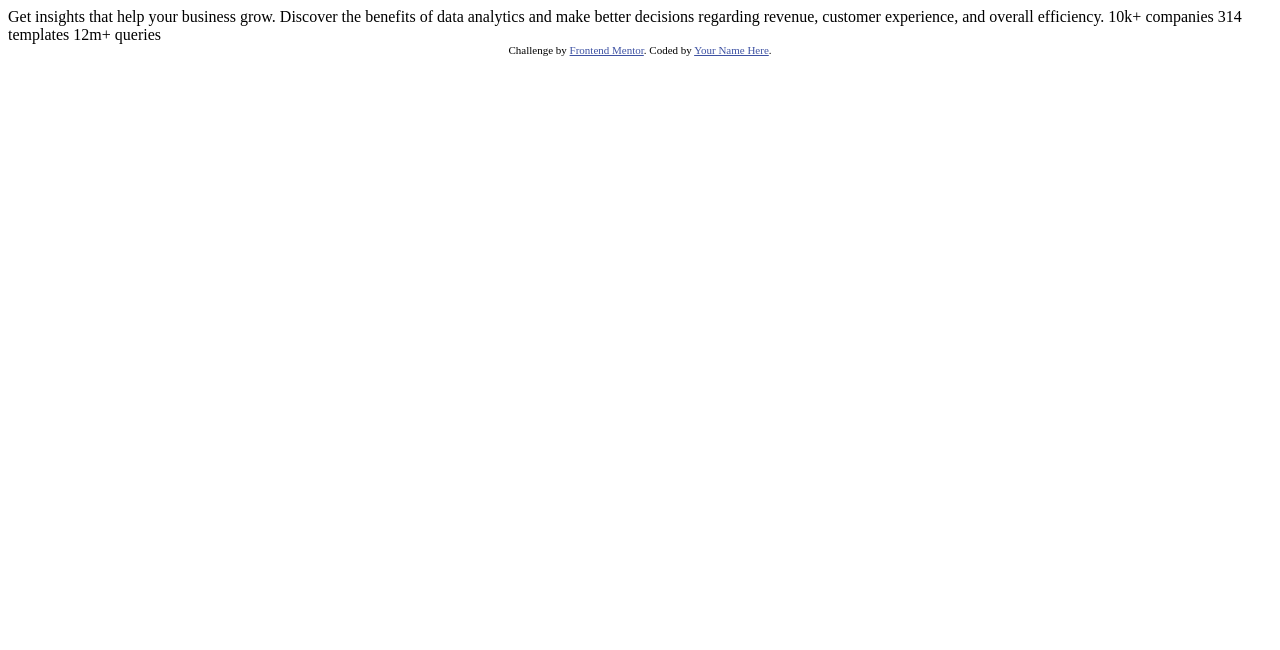
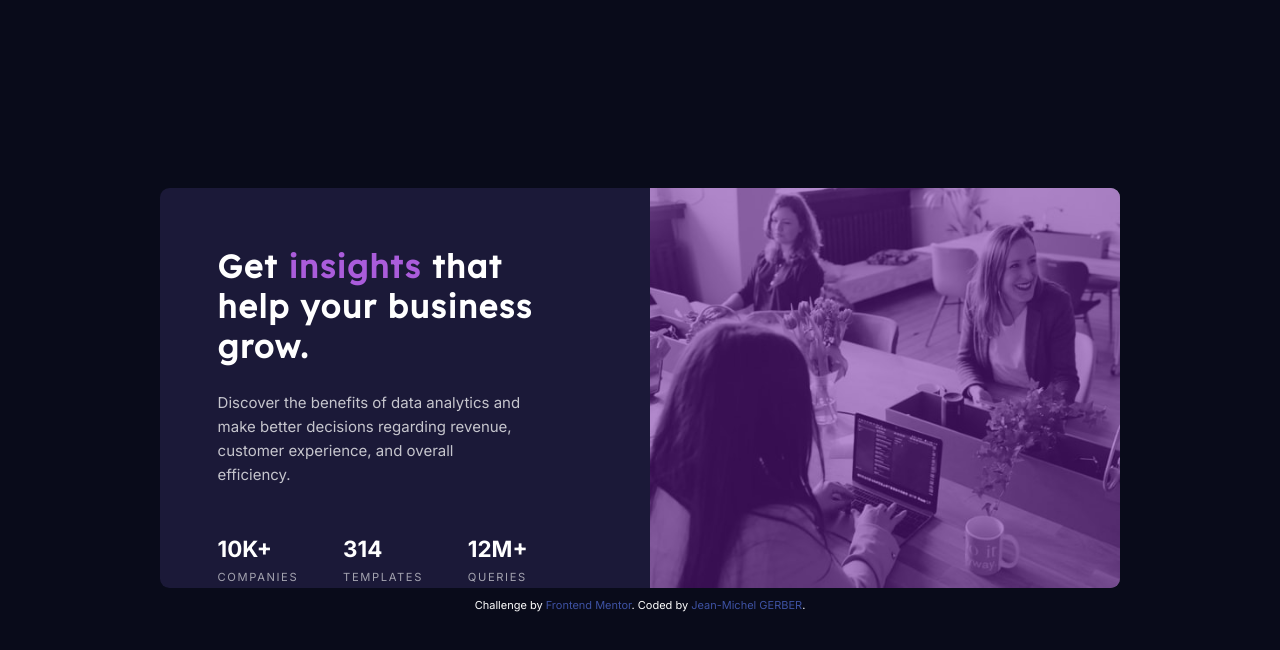
Before and after one commit to jmgerber/Frontend_mentor_01, a plain HTML site: page index.html in a window 1280 px wide. Drawn offline with Linux system fonts and the light colour scheme.

Commit message:
Version desktop terminée

```diff
--- a/index.html
+++ b/index.html
@@ -1,33 +1,47 @@
 <!DOCTYPE html>
 <html lang="en">
+
 <head>
   <meta charset="UTF-8">
-  <meta name="viewport" content="width=device-width, initial-scale=1.0"> <!-- displays site properly based on user's device -->
+  <meta name="viewport" content="width=device-width, initial-scale=1.0">
+  <!-- displays site properly based on user's device -->
 
   <link rel="icon" type="image/png" sizes="32x32" href="./images/favicon-32x32.png">
 
   <title>Frontend Mentor | Stats preview card component</title>
 
   <!-- Feel free to remove these styles or customise in your own stylesheet 👍 -->
-  <style>
-    .attribution { font-size: 11px; text-align: center; }
-    .attribution a { color: hsl(228, 45%, 44%); }
-  </style>
+  <link rel="preconnect" href="https://fonts.gstatic.com">
+  <link href="https://fonts.googleapis.com/css2?family=Inter:wght@400;700&family=Lexend+Deca&display=swap"
+    rel="stylesheet">
+  <link rel="stylesheet" href="./style.css">
 </head>
+
 <body>
+  <main>
+    <section>
+      <div class="div-text">
+        <h1>Get <span class="color-change">insights</span> that help your business grow.</h1>
+        <div class="subdiv-text">
+          <p>Discover the benefits of data analytics and make better decisions regarding revenue, customer
+            experience, and overall efficiency.
+          </p>
+          <div class="stats">
+            <p>10k+ <br /><span>companies</span></p>
+            <p>314<br /><span>templates</span></p>
+            <p>12m+<br /><span>queries</span></p>
+          </div>
+        </div>
+      </div>
+      <div class="div-image">
+        <img src="./images/image-header-desktop.jpg" alt="employee's working hard">
+      </div>
+    </section>
+    <div class="attribution">
+      Challenge by <a href="https://www.frontendmentor.io?ref=challenge" target="_blank">Frontend Mentor</a>.
+      Coded by <a href="http://www.jeanmichelgerber.dev">Jean-Michel GERBER</a>.
+    </div>
+  </main>
+</body>
 
-  Get insights that help your business grow.
-
-  Discover the benefits of data analytics and make better decisions regarding revenue, customer
-  experience, and overall efficiency.
-
-  10k+ companies
-  314 templates
-  12m+ queries
-
-  <div class="attribution">
-    Challenge by <a href="https://www.frontendmentor.io?ref=challenge" target="_blank">Frontend Mentor</a>.
-    Coded by <a href="#">Your Name Here</a>.
-  </div>
-</body>
 </html>
--- /dev/null
+++ b/style.css
@@ -0,0 +1,112 @@
+* {
+  margin: 0;
+  padding: 0;
+  box-sizing: border-box;
+  color: inherit;
+  text-decoration: inherit;
+}
+
+body {
+  font-family: 'Inter', sans-serif;
+  background-color: hsl(233, 47%, 7%);
+  color: hsl(0, 0%, 100%);
+  font-size: 15px;
+}
+
+main {
+  display: flex;
+  flex-direction: column;
+  align-items: center;
+  justify-content: center;
+  height: 100vh;
+}
+
+section {
+  border-radius: 0.6rem;
+  overflow: hidden;
+  width: 75%;
+  display: flex;
+  background-color: hsl(244, 38%, 16%);
+  height: 400px;
+  margin-bottom: 10px;
+}
+
+.div-text {
+  padding: 6% 7% 6% 6%;
+  display: flex;
+  flex-direction: column;
+  width: 51%;
+}
+
+h1 {
+  font-family: 'Lexend Deca', sans-serif;
+  font-size: 2rem;
+  margin-bottom: 25px;
+  font-weight: 700;
+  letter-spacing: 0.1rem;
+}
+
+h1 span {
+  color: hsl(277, 64%, 61%);
+}
+
+.subdiv-text {
+  width: 85%;
+}
+
+p {
+  color: hsla(0, 0%, 100%, 0.75);
+  line-height: 1.5rem;
+  margin-bottom: 50px;
+}
+
+.stats {
+  display: flex;
+  justify-content: space-between;
+  color: hsla(0, 0%, 100%, 0.6);
+}
+
+.stats p {
+  text-transform: uppercase;
+  font-size: 1.4rem;
+  font-weight: 700;
+  color: hsl(0, 0%, 100%);
+}
+
+.stats p span {
+  font-size: 0.7rem;
+  font-weight: 400;
+  color: hsla(0, 0%, 100%, 0.6);
+  letter-spacing: 0.1rem;
+}
+
+.div-image {
+  width: 49%;
+}
+
+.div-image::after {
+  display: block;
+  content: "";
+  height: 100%;
+  width: 100%;
+  background-color: rgba(108, 26, 160, 0.5);
+  position: relative;
+  top: -101%;
+}
+
+.div-image img {
+  height: 100%;
+  width: 100%;
+  position: relative;
+  left: 0;
+  top: 0;
+}
+
+.attribution {
+  font-size: 11px;
+  text-align: center;
+}
+
+.attribution a {
+  color: hsl(228, 45%, 44%);
+}
```
